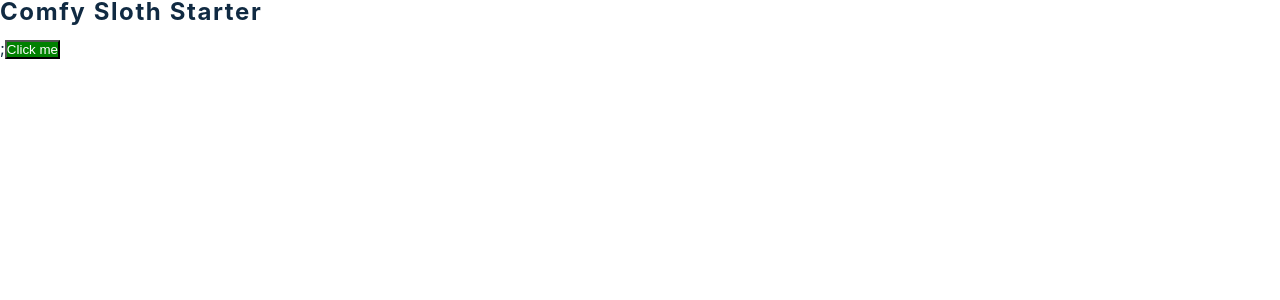
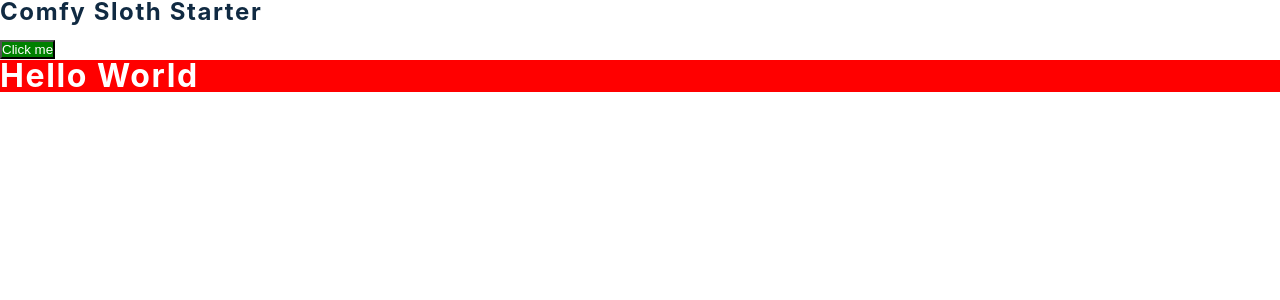
Before and after one commit to quocnhat02/e-commerce-project, a React (Create React App) app: page / in a window 1280 px wide. Shown: the top 300 px of the page. Built offline with nearby package versions, Linux system fonts and the light colour scheme; the HTML template or start-up script is replaced by a standard one.

Commit message:
styled components 2

```diff
--- a/src/App.js
+++ b/src/App.js
@@ -9,10 +9,22 @@ const Button = styled.button`
   color: white;
 `;
 
+const Container = styled.div`
+  background: red;
+  color: white;
+  font-size: 2rem;
+`;
+
 function App() {
   return (
     <div>
-      <h4>comfy sloth starter</h4>;<Button>Click me</Button>
+      <h4>comfy sloth starter</h4>
+      <Button>Click me</Button>
+      <Container>
+        <div>
+          <h3>Hello World</h3>
+        </div>
+      </Container>
     </div>
   );
 }
```
